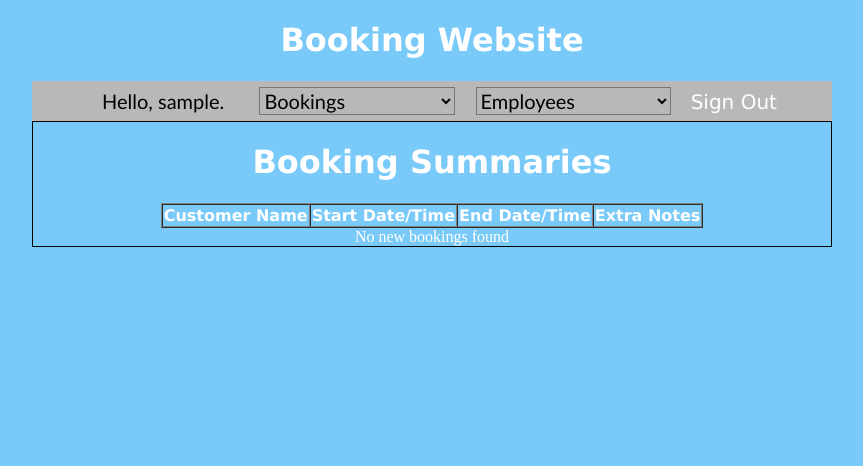
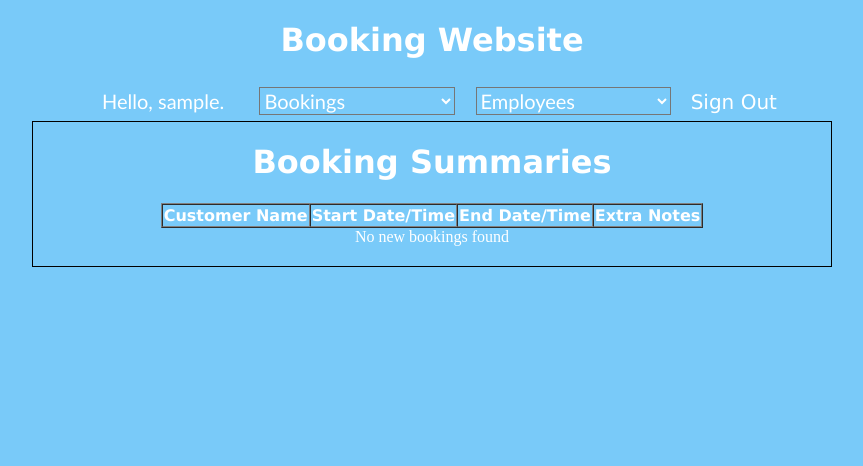
Before and after one commit to rmit-s3544280-steven-korevaar/acrs-team, a PHP site: page /businessPage.php in a window 1280 px wide. Shown: the top 466 px of the page, without its empty margins (208-1071 px from the left). Run offline with PHP 8.4, Linux system fonts and the light colour scheme; the visitor is signed in with stand-in values (Sample User, id 1); data that the repository does not hold is empty.

Commit message:
Modified styles to inherit parent styles

```diff
--- a/assets/styles.css
+++ b/assets/styles.css
@@ -6,7 +6,7 @@ body {
 a,p,h1,h2,h3,h4,h5,h6,th,td{font-family:verdana;}
 /*Centre the wrapper div in the center of screen */
 div#mainWrapper{
-	color: white;
+	color: white; /* This will cause all inherited text to change to the specified color */
 	position: relative;
 	margin:0px auto;
 	padding:0px;
@@ -44,7 +44,7 @@ a:hover{
 
 /*index.php css*/
 div.headingBannerDiv{
-	color:white;
+	color:inherit;
 }
 
 div.instructionsIndexDiv{
@@ -87,43 +87,43 @@ table {
 /*businessPage.php css*/
 div.businessNavigationDiv{
 	width:100%;
-	background-color:#B8B8B8;
+	background-color:inherit;
 	font-family:"Trebuchet MS";
 	font-size:20px;
 }
 div.businessNavigationDiv span{
 	font-family:inherit;
-	color:black;
+	color:inherit;
 	font-size:inherit;
 	line-height:40px;
 	margin:0px 15px;
 }
 select#businessNavigationBooking{
 	font-family:inherit;
-	color:black;
-	background-color: #B8B8B8;
+	color:inherit;
+	background-color:#79caf9; /* If banner background color changes, this needs to change manually, as it won't inherit */
 	font-size:inherit;
 	margin-left:15px;
 }
 select#businessNavigationEmployee{
 	font-family:inherit;
-	color:black;
-	background-color: #B8B8B8;
+	color:inherit;
+	background-color:#79caf9; /* If banner background color changes, this needs to change manually, as it won't inherit */
 	font-size:inherit;
 	margin-left:15px;
 }
 option.noDisplay{
 	display:none;
 	font-family:inherit;
-	color:black;
-	background-color: #B8B8B8;
+	color:inherit;
+	background-color:inherit;
 	font-size:inherit;
 	margin-left:15px;
 }
 option.businessNavigationDropDown{
 	font-family:inherit;
-	color:black;
-	background-color: #B8B8B8;
+	color:inherit;
+	background-color:inherit;
 	font-size:inherit;
 	margin-left:15px;
 }
@@ -132,17 +132,19 @@ div.contentHereDiv{
 	position:relative;
 	width:798px;
 	border:1px solid black;
+	padding-bottom:20px;
 }
 
 /*customerPage.php css*/
 div.customerNavigationDiv{
 	width:100%;
-
+	background-color:inherit;
+	font-family:"Trebuchet MS";
 	font-size:20px;
 }
 div.customerNavigationDiv span{
 	font-family:"Trebuchet MS";
-	color:black;
+	color:inherit;
 	font-size:inherit;
 	line-height:40px;
 	margin:0px 15px;
@@ -150,7 +152,7 @@ div.customerNavigationDiv span{
 div.customerNavigationDiv a{
 	text-decoration:none;
 	font-family:"Trebuchet MS";
-	color:black;
+	color:inherit;
 	font-size:inherit;
 	line-height:40px;
 	margin:0px 15px;
@@ -158,3 +160,22 @@ div.customerNavigationDiv a{
 div.customerNavigationDiv a:hover{
 	color:LightCoral;
 }
+
+/* customerBooking.php css */
+.CustomerBookingCalendarDiv{
+	position:absolute;
+	left:0px;
+	width:calc(70% - 0.5px);
+	border-right:1px solid black;
+}
+.CustomerBookingMakeABookingDiv{
+	position:absolute;
+	left:calc(70% - 0.5px);
+	width:calc(30% - 0.5px);
+	padding-left:10px;
+	text-align:left;
+
+}
+.CustomerBookingMakeABookingDiv p{
+	font-size:12px;
+}
--- a/index.php
+++ b/index.php
@@ -1,6 +1,6 @@
 <?php
 $page_title='Login';
-include('assets/header.inc');
+include('./assets/header.inc');
 ?>
 <!--Body Start-->
 <div class='centreContentBodyInDiv'>
@@ -17,7 +17,7 @@ include('assets/header.inc');
 <div id='loginForm'>
 <div class='formBorder'>
 <h2>Login</h2>
-<form method='post' action='processlogin.php'>
+<form method='post' action='./assets/processForms/processlogin.php'>
 <table class="centreTable">
 <tr>
 <th>Username: </th>
@@ -48,7 +48,7 @@ if(isset($_SESSION['loginError']) && !empty($_SESSION['loginError'])){
 <div id='registerForm'>
 <div class='formBorder'>
 <h2>Customer Register</h2>
-<form method="post" action="processRegister.php">
+<form method="post" action="./assets/processForms/processRegister.php">
 <table class="centreTable">
 <tr>
 <th>Username: </th>
```
Also changed, not shown: customerBooking.php (+4 -3 lines).
